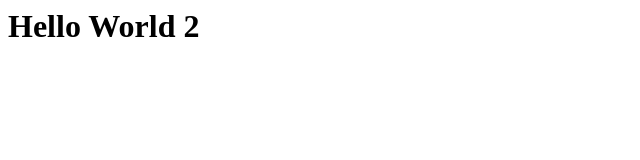
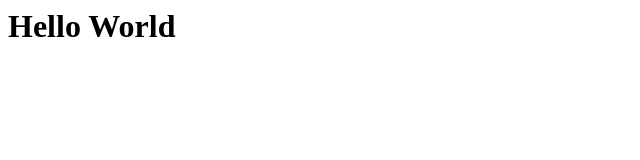
Before and after one commit to Prerak-Mentorship/FED3, a plain HTML site: page Kishan/Dummy Project/index.html in a window 1280 px wide. Shown: the full height of the page, 0-640 px from the left. Drawn offline with Linux system fonts and the light colour scheme.

Commit message:
Merge pull request #8 from Prerak-Mentorship/Kishan
Merge changes

```diff
--- a/Kishan/Dummy Project/index.html
+++ b/Kishan/Dummy Project/index.html
@@ -5,6 +5,6 @@
     <title>Dummy Project</title>
 </head>
 <body>
-    <h1>Hello World 2</h1>
+    <h1>Hello World</h1>
 </body>
 </html>
```
Also changed, not shown: 3 other files.
